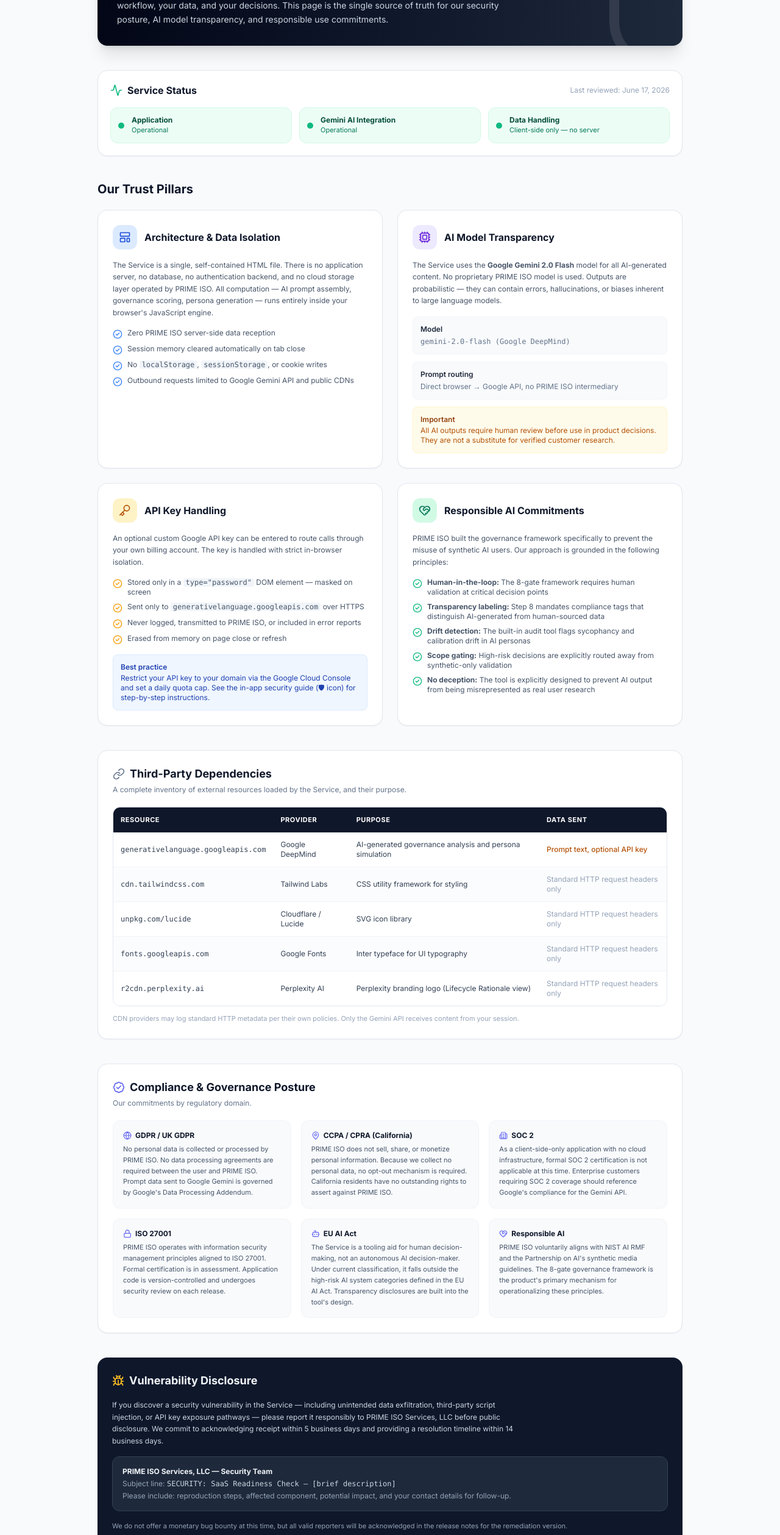
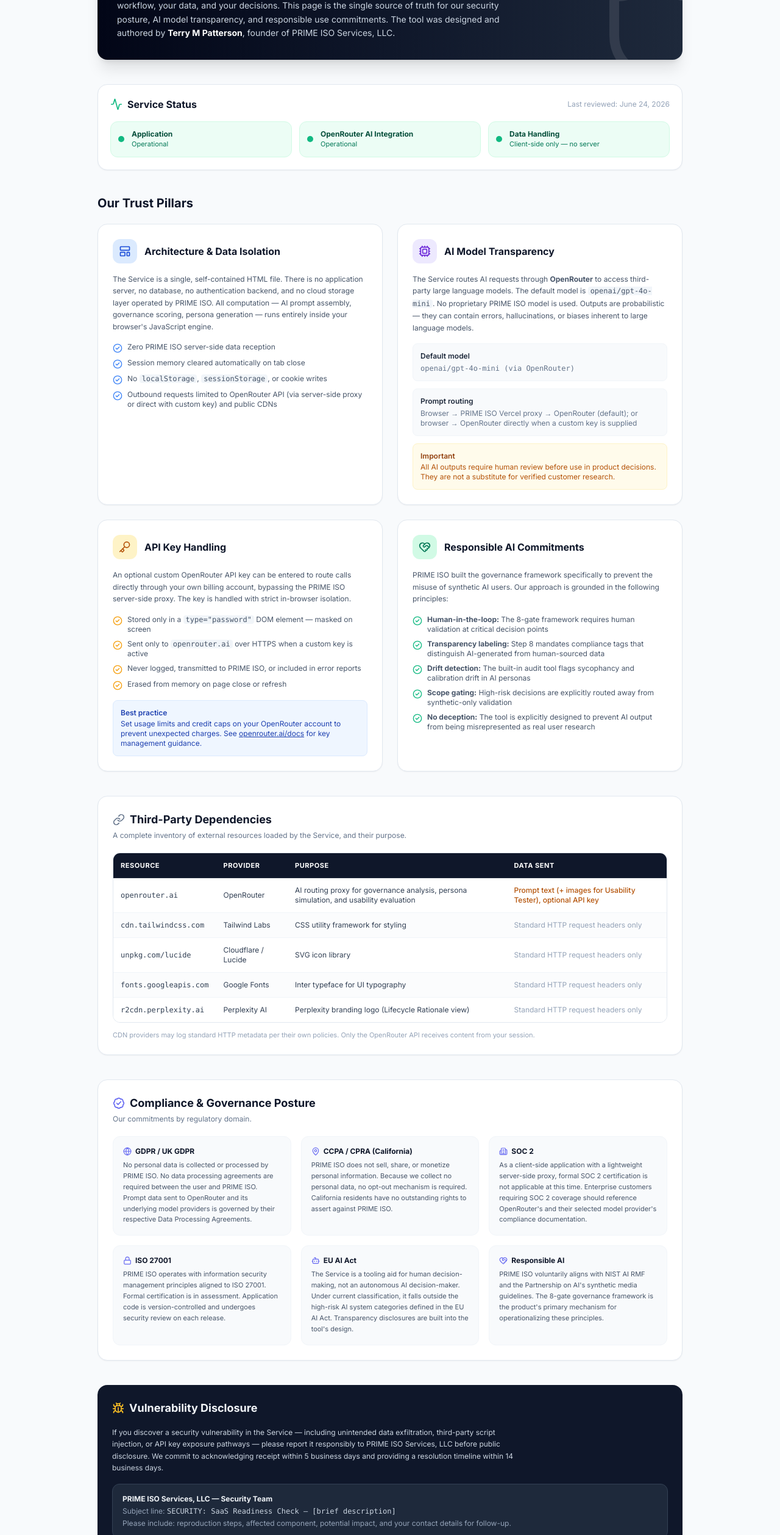
Before and after one commit to vivistar/synth, a website: page trust.html in a window 1280 px wide. Shown: the part 262-2779 px from the top of the page at 61% size. Drawn offline with nearby package versions, Linux system fonts and the light colour scheme.

Commit message:
Rename to Readiness Check; update legal pages for OpenRouter and new features (#13)
- index.html: footer, report export strings renamed from "Governance Simulator" to "Readiness Check"
- terms.html: §3 adds Usability Tester, guide modals, OpenRouter; §7 rewritten for OpenRouter proxy model; new §17 Attribution crediting Terry M Patterson as tool author; footer updated; last updated date set to June 24, 2026
- privacy.html: §4 rewritten for OpenRouter (proxy + direct key paths, image uploads); §8 updated references; footer updated; last updated date set to June 24, 2026
- trust.html: status banner, AI transparency card, API key card, dependencies table, compliance section all updated from Gemini to OpenRouter; hero credits Terry M Patterson as author; last reviewed date updated; footer updated


Claude-Session: https://claude.ai/code/session_017o9SRdBJH4YEzAwfb7GWWz

Co-authored-by: Claude <noreply@anthropic.com>

```diff
--- a/trust.html
+++ b/trust.html
@@ -41,7 +41,7 @@
             <div class="relative z-10 max-w-2xl">
                 <span class="bg-emerald-500/20 text-emerald-300 border border-emerald-500/30 px-3 py-1 rounded-full text-xs font-semibold uppercase tracking-wider">Trust &amp; Security</span>
                 <h1 class="text-3xl font-extrabold mt-3 tracking-tight">PRIME ISO Trust Center</h1>
-                <p class="text-slate-300 mt-2 leading-relaxed text-sm">How we build, operate, and govern the SaaS Synthetic Users Readiness Check to protect your workflow, your data, and your decisions. This page is the single source of truth for our security posture, AI model transparency, and responsible use commitments.</p>
+                <p class="text-slate-300 mt-2 leading-relaxed text-sm">How we build, operate, and govern the SaaS Synthetic Users Readiness Check to protect your workflow, your data, and your decisions. This page is the single source of truth for our security posture, AI model transparency, and responsible use commitments. The tool was designed and authored by <strong class="text-white">Terry M Patterson</strong>, founder of PRIME ISO Services, LLC.</p>
             </div>
         </div>
 
@@ -51,7 +51,7 @@
                 <h2 class="font-bold text-slate-900 flex items-center gap-2">
                     <i data-lucide="activity" class="w-5 h-5 text-emerald-500"></i> Service Status
                 </h2>
-                <span class="text-xs text-slate-400">Last reviewed: June 17, 2026</span>
+                <span class="text-xs text-slate-400">Last reviewed: June 24, 2026</span>
             </div>
             <div class="mt-4 grid grid-cols-1 sm:grid-cols-3 gap-3">
                 <div class="flex items-center gap-3 p-3 bg-emerald-50 border border-emerald-100 rounded-xl">
@@ -64,7 +64,7 @@
                 <div class="flex items-center gap-3 p-3 bg-emerald-50 border border-emerald-100 rounded-xl">
                     <span class="w-2.5 h-2.5 rounded-full bg-emerald-500 shrink-0"></span>
                     <div>
-                        <p class="text-xs font-bold text-emerald-900">Gemini AI Integration</p>
+                        <p class="text-xs font-bold text-emerald-900">OpenRouter AI Integration</p>
                         <p class="text-[11px] text-emerald-700">Operational</p>
                     </div>
                 </div>
@@ -96,7 +96,7 @@
                         <li class="flex gap-2"><i data-lucide="check-circle-2" class="w-4 h-4 text-blue-500 shrink-0 mt-0.5"></i> <span>Zero PRIME ISO server-side data reception</span></li>
                         <li class="flex gap-2"><i data-lucide="check-circle-2" class="w-4 h-4 text-blue-500 shrink-0 mt-0.5"></i> <span>Session memory cleared automatically on tab close</span></li>
                         <li class="flex gap-2"><i data-lucide="check-circle-2" class="w-4 h-4 text-blue-500 shrink-0 mt-0.5"></i> <span>No <code class="bg-slate-100 px-1 rounded">localStorage</code>, <code class="bg-slate-100 px-1 rounded">sessionStorage</code>, or cookie writes</span></li>
-                        <li class="flex gap-2"><i data-lucide="check-circle-2" class="w-4 h-4 text-blue-500 shrink-0 mt-0.5"></i> <span>Outbound requests limited to Google Gemini API and public CDNs</span></li>
+                        <li class="flex gap-2"><i data-lucide="check-circle-2" class="w-4 h-4 text-blue-500 shrink-0 mt-0.5"></i> <span>Outbound requests limited to OpenRouter API (via server-side proxy or direct with custom key) and public CDNs</span></li>
                     </ul>
                 </div>
 
@@ -108,15 +108,15 @@
                         </div>
                         <h3 class="font-bold text-slate-900">AI Model Transparency</h3>
                     </div>
-                    <p class="text-xs text-slate-600 leading-relaxed">The Service uses the <strong>Google Gemini 2.0 Flash</strong> model for all AI-generated content. No proprietary PRIME ISO model is used. Outputs are probabilistic — they can contain errors, hallucinations, or biases inherent to large language models.</p>
+                    <p class="text-xs text-slate-600 leading-relaxed">The Service routes AI requests through <strong>OpenRouter</strong> to access third-party large language models. The default model is <code class="bg-slate-100 px-1 rounded">openai/gpt-4o-mini</code>. No proprietary PRIME ISO model is used. Outputs are probabilistic — they can contain errors, hallucinations, or biases inherent to large language models.</p>
                     <div class="space-y-3">
                         <div class="bg-slate-50 border border-slate-100 rounded-lg p-3 text-xs space-y-1">
-                            <p class="font-semibold text-slate-800">Model</p>
-                            <p class="text-slate-500 font-mono">gemini-2.0-flash (Google DeepMind)</p>
+                            <p class="font-semibold text-slate-800">Default model</p>
+                            <p class="text-slate-500 font-mono">openai/gpt-4o-mini (via OpenRouter)</p>
                         </div>
                         <div class="bg-slate-50 border border-slate-100 rounded-lg p-3 text-xs space-y-1">
                             <p class="font-semibold text-slate-800">Prompt routing</p>
-                            <p class="text-slate-500">Direct browser → Google API, no PRIME ISO intermediary</p>
+                            <p class="text-slate-500">Browser → PRIME ISO Vercel proxy → OpenRouter (default); or browser → OpenRouter directly when a custom key is supplied</p>
                         </div>
                         <div class="bg-amber-50 border border-amber-100 rounded-lg p-3 text-xs">
                             <p class="font-semibold text-amber-800">Important</p>
@@ -133,16 +133,16 @@
                         </div>
                         <h3 class="font-bold text-slate-900">API Key Handling</h3>
                     </div>
-                    <p class="text-xs text-slate-600 leading-relaxed">An optional custom Google API key can be entered to route calls through your own billing account. The key is handled with strict in-browser isolation.</p>
+                    <p class="text-xs text-slate-600 leading-relaxed">An optional custom OpenRouter API key can be entered to route calls directly through your own billing account, bypassing the PRIME ISO server-side proxy. The key is handled with strict in-browser isolation.</p>
                     <ul class="space-y-2 text-xs text-slate-600">
                         <li class="flex gap-2"><i data-lucide="check-circle-2" class="w-4 h-4 text-amber-500 shrink-0 mt-0.5"></i> <span>Stored only in a <code class="bg-slate-100 px-1 rounded">type="password"</code> DOM element — masked on screen</span></li>
-                        <li class="flex gap-2"><i data-lucide="check-circle-2" class="w-4 h-4 text-amber-500 shrink-0 mt-0.5"></i> <span>Sent only to <code class="bg-slate-100 px-1 rounded">generativelanguage.googleapis.com</code> over HTTPS</span></li>
+                        <li class="flex gap-2"><i data-lucide="check-circle-2" class="w-4 h-4 text-amber-500 shrink-0 mt-0.5"></i> <span>Sent only to <code class="bg-slate-100 px-1 rounded">openrouter.ai</code> over HTTPS when a custom key is active</span></li>
                         <li class="flex gap-2"><i data-lucide="check-circle-2" class="w-4 h-4 text-amber-500 shrink-0 mt-0.5"></i> <span>Never logged, transmitted to PRIME ISO, or included in error reports</span></li>
                         <li class="flex gap-2"><i data-lucide="check-circle-2" class="w-4 h-4 text-amber-500 shrink-0 mt-0.5"></i> <span>Erased from memory on page close or refresh</span></li>
                     </ul>
                     <div class="bg-blue-50 border border-blue-100 rounded-lg p-3 text-xs text-blue-800">
                         <p class="font-semibold mb-0.5">Best practice</p>
-                        <p>Restrict your API key to your domain via the Google Cloud Console and set a daily quota cap. See the in-app security guide (🛡 icon) for step-by-step instructions.</p>
+                        <p>Set usage limits and credit caps on your OpenRouter account to prevent unexpected charges. See <a href="https://openrouter.ai/docs" target="_blank" class="underline">openrouter.ai/docs</a> for key management guidance.</p>
                     </div>
                 </div>
 
@@ -185,10 +185,10 @@
                     </thead>
                     <tbody class="divide-y divide-slate-100 text-slate-700 bg-white">
                         <tr>
-                            <td class="p-3 font-mono">generativelanguage.googleapis.com</td>
-                            <td class="p-3">Google DeepMind</td>
-                            <td class="p-3">AI-generated governance analysis and persona simulation</td>
-                            <td class="p-3 text-amber-700 font-medium">Prompt text, optional API key</td>
+                            <td class="p-3 font-mono">openrouter.ai</td>
+                            <td class="p-3">OpenRouter</td>
+                            <td class="p-3">AI routing proxy for governance analysis, persona simulation, and usability evaluation</td>
+                            <td class="p-3 text-amber-700 font-medium">Prompt text (+ images for Usability Tester), optional API key</td>
                         </tr>
                         <tr class="bg-slate-50/50">
                             <td class="p-3 font-mono">cdn.tailwindcss.com</td>
@@ -217,7 +217,7 @@
                     </tbody>
                 </table>
             </div>
-            <p class="text-[11px] text-slate-400 mt-3">CDN providers may log standard HTTP metadata per their own policies. Only the Gemini API receives content from your session.</p>
+            <p class="text-[11px] text-slate-400 mt-3">CDN providers may log standard HTTP metadata per their own policies. Only the OpenRouter API receives content from your session.</p>
         </div>
 
         <!-- Compliance & Governance -->
@@ -230,7 +230,7 @@
 
                 <div class="p-4 border border-slate-100 bg-slate-50 rounded-xl space-y-1.5">
                     <p class="font-bold text-xs text-slate-900 flex items-center gap-1.5"><i data-lucide="globe" class="w-3.5 h-3.5 text-indigo-500"></i> GDPR / UK GDPR</p>
-                    <p class="text-[11px] text-slate-600 leading-relaxed">No personal data is collected or processed by PRIME ISO. No data processing agreements are required between the user and PRIME ISO. Prompt data sent to Google Gemini is governed by Google's Data Processing Addendum.</p>
+                    <p class="text-[11px] text-slate-600 leading-relaxed">No personal data is collected or processed by PRIME ISO. No data processing agreements are required between the user and PRIME ISO. Prompt data sent to OpenRouter and its underlying model providers is governed by their respective Data Processing Agreements.</p>
                 </div>
 
                 <div class="p-4 border border-slate-100 bg-slate-50 rounded-xl space-y-1.5">
@@ -240,7 +240,7 @@
 
                 <div class="p-4 border border-slate-100 bg-slate-50 rounded-xl space-y-1.5">
                     <p class="font-bold text-xs text-slate-900 flex items-center gap-1.5"><i data-lucide="building-2" class="w-3.5 h-3.5 text-indigo-500"></i> SOC 2</p>
-                    <p class="text-[11px] text-slate-600 leading-relaxed">As a client-side-only application with no cloud infrastructure, formal SOC 2 certification is not applicable at this time. Enterprise customers requiring SOC 2 coverage should reference Google's compliance for the Gemini API.</p>
+                    <p class="text-[11px] text-slate-600 leading-relaxed">As a client-side application with a lightweight server-side proxy, formal SOC 2 certification is not applicable at this time. Enterprise customers requiring SOC 2 coverage should reference OpenRouter's and their selected model provider's compliance documentation.</p>
                 </div>
 
                 <div class="p-4 border border-slate-100 bg-slate-50 rounded-xl space-y-1.5">
@@ -292,7 +292,7 @@
 
     <footer class="bg-white border-t border-slate-200 mt-16 py-8">
         <div class="max-w-7xl mx-auto px-4 text-center text-slate-500 text-xs space-y-2">
-            <p class="font-medium">SaaS Synthetic Users Governance Simulator &bull; Powered by Gemini 2.0</p>
+            <p class="font-medium">SaaS Synthetic Users Readiness Check &bull; Powered by OpenRouter</p>
             <p>A <strong class="text-slate-700">PRIME ISO Services, LLC</strong> product &bull;
                 <a href="terms.html" class="hover:text-slate-800 underline underline-offset-2">Terms of Service</a> &bull;
                 <a href="privacy.html" class="hover:text-slate-800 underline underline-offset-2">Privacy Policy</a> &bull;
```
Also changed, not shown: index.html (+3 -3 lines), privacy.html (+11 -10 lines), terms.html (+14 -9 lines).
